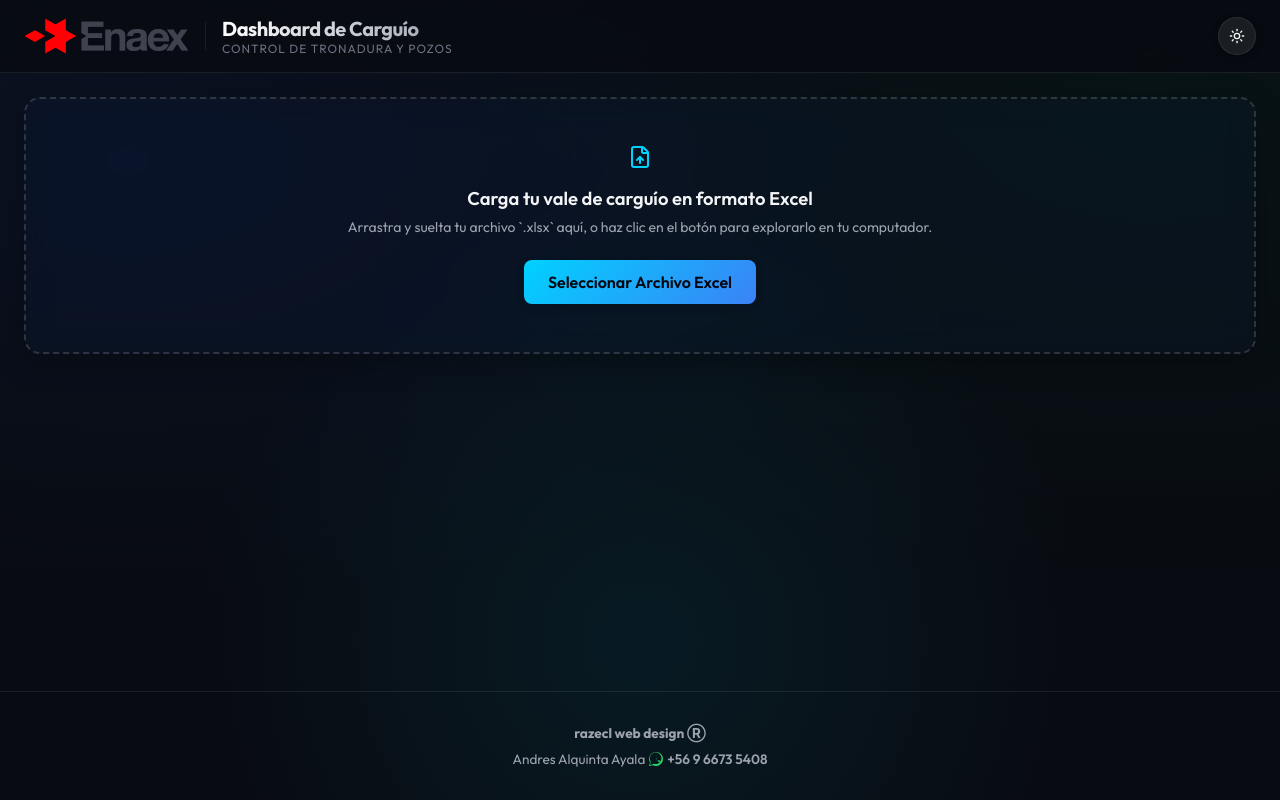
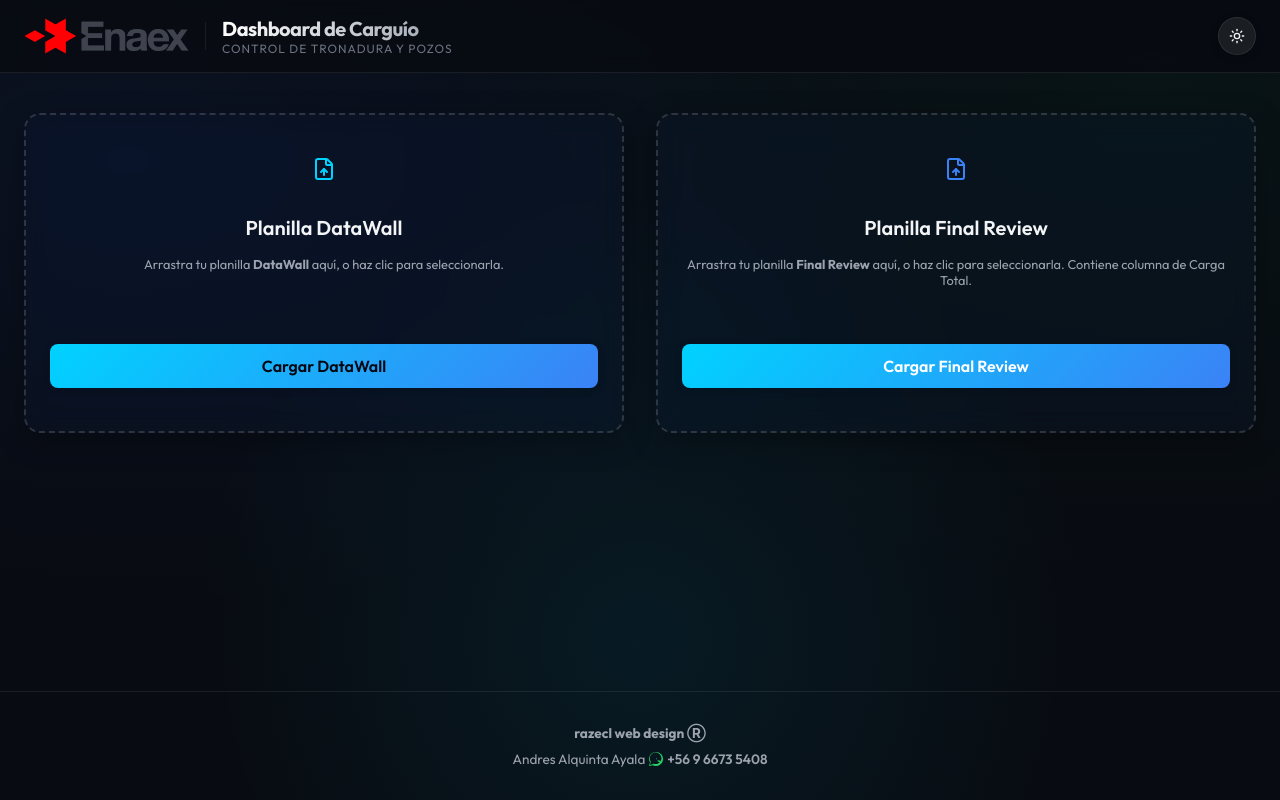
Before and after one commit to zerohcool/dashboard-carguio-enaex, a React (Vite) app: page / in a window 1280 px wide. Built offline with nearby package versions, Linux system fonts and the light colour scheme.

Commit message:
Add DataWall and Final Review dual template upload sections with corresponding parser mapping

```diff
--- a/src/App.jsx
+++ b/src/App.jsx
@@ -25,7 +25,7 @@ function App() {
   const [data, setData] = useState(null);
   const [loading, setLoading] = useState(false);
   const [error, setError] = useState(null);
-  const [dragging, setDragging] = useState(false);
+  const [draggingType, setDraggingType] = useState(null); // null, 'datawall', 'final_review'
   const [theme, setTheme] = useState('dark');
 
   const toggleTheme = () => {
@@ -80,37 +80,37 @@ function App() {
     }, 150);
   };
 
-  const handleDragOver = (e) => {
+  const handleDragOver = (e, type) => {
     e.preventDefault();
-    setDragging(true);
+    setDraggingType(type);
   };
 
   const handleDragLeave = () => {
-    setDragging(false);
+    setDraggingType(null);
   };
 
-  const handleDrop = (e) => {
+  const handleDrop = (e, type) => {
     e.preventDefault();
-    setDragging(false);
+    setDraggingType(null);
     const files = e.dataTransfer.files;
     if (files.length > 0) {
       const droppedFile = files[0];
       if (droppedFile.name.endsWith('.xlsx') || droppedFile.name.endsWith('.xls')) {
-        parseExcel(droppedFile);
+        parseExcel(droppedFile, type);
       } else {
         setError('Por favor, selecciona un archivo Excel válido (.xlsx o .xls).');
       }
     }
   };
 
-  const handleFileChange = (e) => {
+  const handleFileChange = (e, type) => {
     const files = e.target.files;
     if (files.length > 0) {
-      parseExcel(files[0]);
+      parseExcel(files[0], type);
     }
   };
 
-  const parseExcel = (fileObject) => {
+  const parseExcel = (fileObject, type) => {
     setLoading(true);
     setError(null);
     const reader = new FileReader();
@@ -153,6 +153,47 @@ function App() {
 
         // Mapear cada fila a una clave uniforme
         const normalized = jsonData.map((row, index) => {
+          if (type === 'final_review') {
+            const cFondo = safeFloat(row['Carga fondo (kg)']);
+            const cColumna = safeFloat(row['Carga columna (kg)']);
+            const cTotal = row['Carga total (kg)'] !== null && row['Carga total (kg)'] !== undefined
+              ? safeFloat(row['Carga total (kg)'])
+              : ((cFondo || 0) + (cColumna || 0));
+
+            return {
+              id: row['#'] || index + 1,
+              fecha: row['Fecha'] || null,
+              fase: row['Fase'] !== null && row['Fase'] !== undefined ? String(row['Fase']).trim() : null,
+              banco: row['Banco'] !== null && row['Banco'] !== undefined ? String(row['Banco']).trim() : null,
+              pozo: row['N° Pozo'] !== null && row['N° Pozo'] !== undefined ? String(row['N° Pozo']).trim() : null,
+              poligono: row['Malla'] !== null && row['Malla'] !== undefined ? String(row['Malla']).trim() : '',
+              diametro: row['Diámetro'] !== null && row['Diámetro'] !== undefined ? String(row['Diámetro']).trim() : null,
+              longitudDis: safeFloat(row['Long. D (m)']),
+              longitudReal: safeFloat(row['Long. R (m)']),
+              longitudSAcotar: safeFloat(row['Long. S/Acotar (m)']),
+              taco: safeFloat(row['Taco (m)']),
+              agua: safeFloat(row['Agua (m)']),
+              temperatura: row['Temp.'] !== null && row['Temp.'] !== undefined ? String(row['Temp.']).trim() : null,
+              nPrimas: safeInt(row['N° primas']),
+              idPrima: null, // No existe en Final Review
+              cargaFondo: cFondo,
+              tipoFondo: row['Tipo Fondo'] !== null && row['Tipo Fondo'] !== undefined ? String(row['Tipo Fondo']).trim() : null,
+              camionFondo: row['Camión Fondo'] !== null && row['Camión Fondo'] !== undefined ? String(row['Camión Fondo']).trim() : null,
+              cargaColumna: cColumna,
+              tipoColumna: row['Tipo Columna'] !== null && row['Tipo Columna'] !== undefined ? String(row['Tipo Columna']).trim() : null,
+              camionColumna: row['Camión Columna'] !== null && row['Camión Columna'] !== undefined ? String(row['Camión Columna']).trim() : null,
+              operador: row['Operador'] !== null && row['Operador'] !== undefined ? String(row['Operador']).trim() : null,
+              denInSitu: safeFloat(row['Den. in situ']),
+              comentarios: row['Comentarios'] !== null && row['Comentarios'] !== undefined ? String(row['Comentarios']).trim() : null,
+              fotos: null, // No existe en Final Review
+              cargaTotal: cTotal,
+            };
+          } else {
+            // DataWall parsing (default)
+            const cFondo = safeFloat(row['Carga fondo']);
+            const cColumna = safeFloat(row['Carga columna']);
+            const cTotal = (cFondo || 0) + (cColumna || 0);
+
             return {
               id: row['.'] || row['ID'] || index + 1,
               fecha: row['Fecha Carguío Adelanto'] || null,
@@ -169,17 +210,19 @@ function App() {
               temperatura: row['Temperatura'] !== null && row['Temperatura'] !== undefined ? String(row['Temperatura']).trim() : null,
               nPrimas: safeInt(row['N° Primas']),
               idPrima: row['ID Prima'] !== null && row['ID Prima'] !== undefined ? String(row['ID Prima']).trim() : null,
-            cargaFondo: safeFloat(row['Carga fondo']),
+              cargaFondo: cFondo,
               tipoFondo: row['Tipo'] !== null && row['Tipo'] !== undefined ? String(row['Tipo']).trim() : null,
               camionFondo: row['Camion'] !== null && row['Camion'] !== undefined ? String(row['Camion']).trim() : null,
-            cargaColumna: safeFloat(row['Carga columna']),
+              cargaColumna: cColumna,
               tipoColumna: row['Tipo.'] !== null && row['Tipo.'] !== undefined ? String(row['Tipo.']).trim() : null,
               camionColumna: row['Camion.'] !== null && row['Camion.'] !== undefined ? String(row['Camion.']).trim() : null,
               operador: row['Operador'] !== null && row['Operador'] !== undefined ? String(row['Operador']).trim() : null,
               denInSitu: safeFloat(row['Den. in situ']),
               comentarios: row['Comentarios'] !== null && row['Comentarios'] !== undefined ? String(row['Comentarios']).trim() : null,
               fotos: row['Fotos'] !== null && row['Fotos'] !== undefined ? String(row['Fotos']).trim() : null,
+              cargaTotal: cTotal,
             };
+          }
         });
 
         // Limpieza: filtrar filas que no tengan un pozo válido o estén vacías
@@ -432,27 +475,56 @@ function App() {
 
         {/* Load Excel Section */}
         {!data && !loading && (
+          <div style={{ display: 'grid', gridTemplateColumns: 'repeat(auto-fit, minmax(320px, 1fr))', gap: '2rem', marginTop: '1rem' }}>
+            {/* Card 1: DataWall */}
             <div
-            className={`upload-zone glass-panel ${dragging ? 'dragging' : ''}`}
-            onDragOver={handleDragOver}
+              className={`upload-zone glass-panel ${draggingType === 'datawall' ? 'dragging' : ''}`}
+              onDragOver={(e) => handleDragOver(e, 'datawall')}
               onDragLeave={handleDragLeave}
-            onDrop={handleDrop}
+              onDrop={(e) => handleDrop(e, 'datawall')}
+              style={{ minHeight: '320px', padding: '2rem 1.5rem', display: 'flex', flexDirection: 'column', justifyContent: 'center' }}
             >
-            <FileUp className="upload-icon" />
-            <h2 className="upload-title">Carga tu vale de carguío en formato Excel</h2>
-            <p className="upload-subtitle">
-              Arrastra y suelta tu archivo `.xlsx` aquí, o haz clic en el botón para explorarlo en tu computador.
+              <FileUp className="upload-icon" style={{ color: 'var(--primary)' }} />
+              <h2 className="upload-title" style={{ fontSize: '1.25rem', marginTop: '1rem' }}>Planilla DataWall</h2>
+              <p className="upload-subtitle" style={{ fontSize: '0.8rem', minHeight: '4rem', margin: '0.5rem 0 1.5rem 0' }}>
+                Arrastra tu planilla <strong>DataWall</strong> aquí, o haz clic para seleccionarla.
               </p>
               <input
                 type="file"
-              id="excel-file"
+                id="excel-file-datawall"
                 className="file-input"
                 accept=".xlsx, .xls"
-              onChange={handleFileChange}
+                onChange={(e) => handleFileChange(e, 'datawall')}
               />
-            <label htmlFor="excel-file" className="btn">
-              Seleccionar Archivo Excel
+              <label htmlFor="excel-file-datawall" className="btn btn-primary" style={{ width: '100%', display: 'inline-block', textAlign: 'center' }}>
+                Cargar DataWall
               </label>
+            </div>
+
+            {/* Card 2: Final Review */}
+            <div
+              className={`upload-zone glass-panel ${draggingType === 'final_review' ? 'dragging' : ''}`}
+              onDragOver={(e) => handleDragOver(e, 'final_review')}
+              onDragLeave={handleDragLeave}
+              onDrop={(e) => handleDrop(e, 'final_review')}
+              style={{ minHeight: '320px', padding: '2rem 1.5rem', display: 'flex', flexDirection: 'column', justifyContent: 'center' }}
+            >
+              <FileUp className="upload-icon" style={{ color: 'var(--info)' }} />
+              <h2 className="upload-title" style={{ fontSize: '1.25rem', marginTop: '1rem' }}>Planilla Final Review</h2>
+              <p className="upload-subtitle" style={{ fontSize: '0.8rem', minHeight: '4rem', margin: '0.5rem 0 1.5rem 0' }}>
+                Arrastra tu planilla <strong>Final Review</strong> aquí, o haz clic para seleccionarla. Contiene columna de Carga Total.
+              </p>
+              <input
+                type="file"
+                id="excel-file-finalreview"
+                className="file-input"
+                accept=".xlsx, .xls"
+                onChange={(e) => handleFileChange(e, 'final_review')}
+              />
+              <label htmlFor="excel-file-finalreview" className="btn btn-info" style={{ width: '100%', display: 'inline-block', textAlign: 'center', backgroundColor: 'var(--info)', borderColor: 'var(--info)', color: '#ffffff' }}>
+                Cargar Final Review
+              </label>
+            </div>
           </div>
         )}
 
```
Lines whose indentation alone changed are shown as unchanged.
